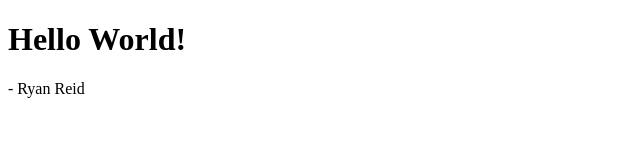
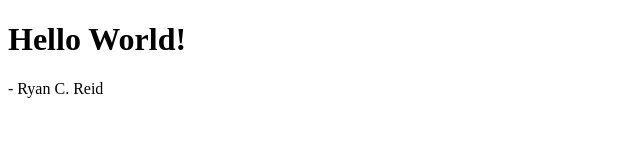
Before and after one commit to FIRST-GDWD/6019-6020, a plain HTML site: page exercises/hello-world/index.html in a window 1280 px wide. Shown: the full height of the page, 0-640 px from the left. Drawn offline with Linux system fonts and the light colour scheme.

Commit message:
Update index.html

```diff
--- a/exercises/hello-world/index.html
+++ b/exercises/hello-world/index.html
@@ -7,6 +7,6 @@
     </head>
     <body>
         <h1>Hello World!</h1>
-        <p>- Ryan Reid</p>
+        <p>- Ryan C. Reid</p>
     </body>
 </html>
```
